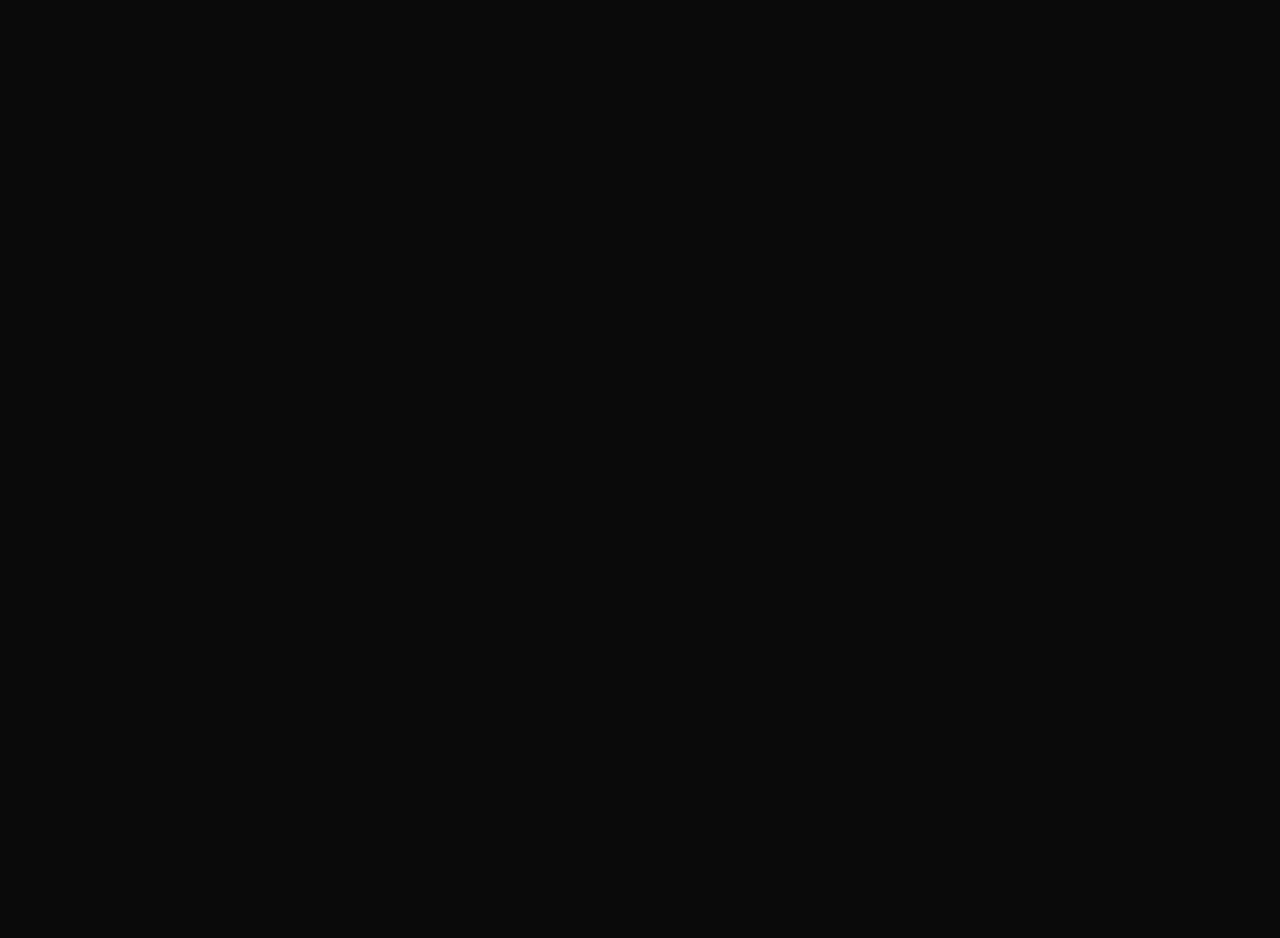
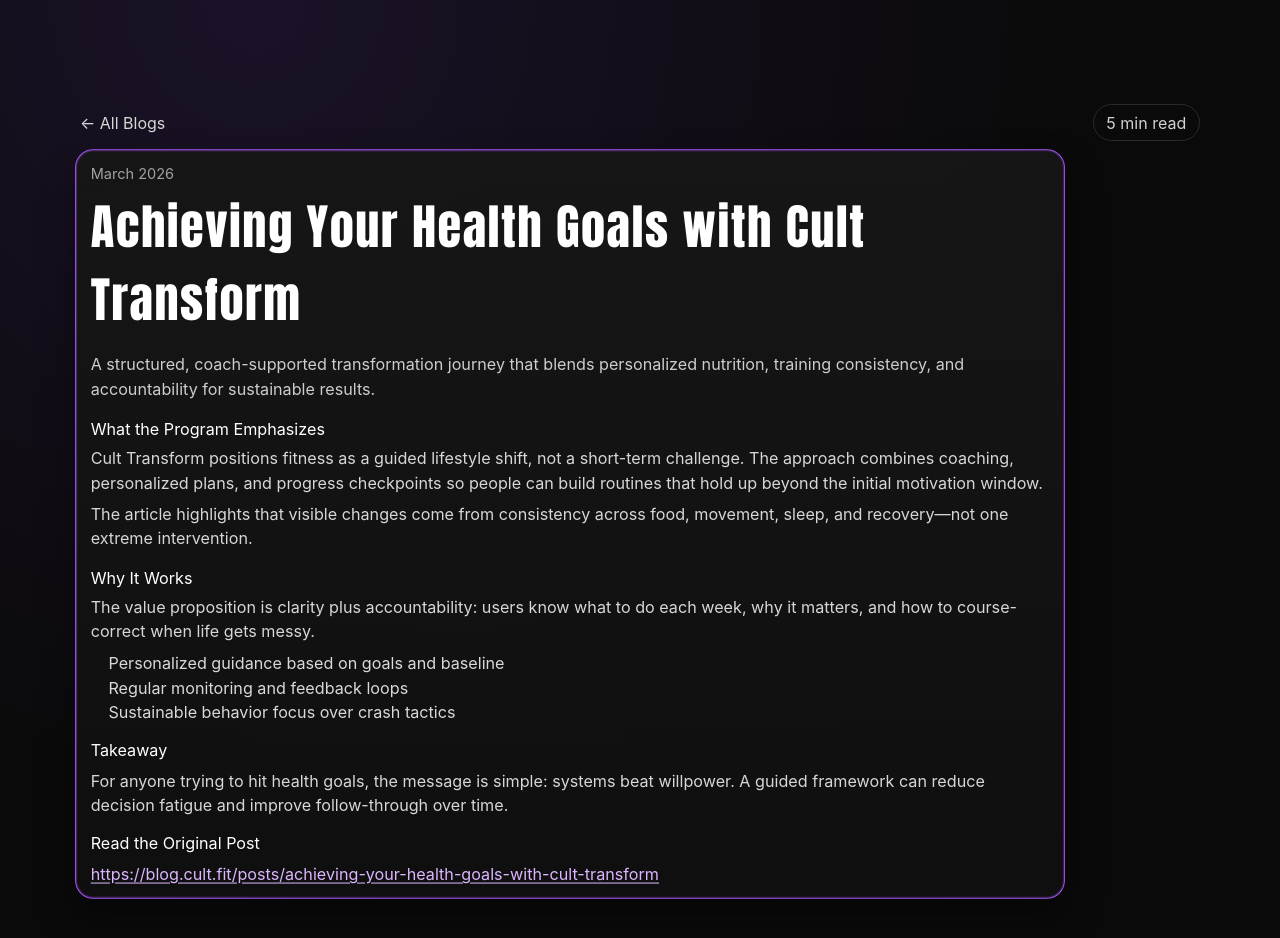
Before and after one commit to ArihantRawat/arihant-portfolio, a Next.js app: page /blog/achieving-your-health-goals-with-cult-transform in a window 1280 px wide. Before the commit this address had no page. Shown: the top 938 px of the page. Before the commit the page ends 800 px from the top, so only its background shows below. Built offline with nearby package versions, Linux system fonts and the light colour scheme.

Commit message:
Enhance card borders/hover animations and update blog to 3 curated posts

```diff
--- a/src/app/blog/[slug]/page.tsx
+++ b/src/app/blog/[slug]/page.tsx
@@ -43,6 +43,15 @@ export default async function BlogPostPage({ params }: { params: Promise<{ slug:
                 ) : null}
               </section>
             ))}
+
+            {post.sourceUrl ? (
+              <section className="blog-section">
+                <h3>Read the Original Post</h3>
+                <a className="blog-source-link" href={post.sourceUrl} target="_blank" rel="noreferrer">
+                  {post.sourceUrl}
+                </a>
+              </section>
+            ) : null}
           </div>
         </article>
       </div>
--- a/src/app/blog/posts.ts
+++ b/src/app/blog/posts.ts
@@ -4,6 +4,7 @@ export type BlogPost = {
   summary: string;
   readTime: string;
   date: string;
+  sourceUrl?: string;
   content: {
     heading: string;
     paragraphs: string[];
@@ -16,81 +17,127 @@ export const blogPosts: BlogPost[] = [
     slug: "operation-water-cinelytic",
     title: "Operation Water: How Cinelytic Can Fit Into the Industry",
     summary:
-      "How we reframed an AI-heavy analytics product into a user-trusted, workflow-friendly decision support tool.",
-    readTime: "8 min read",
+      "How we reframed an AI-heavy analytics product into a workflow-first decision-support experience that creative and business teams can trust.",
+    readTime: "9 min read",
     date: "March 2026",
     content: [
       {
-        heading: "Problem",
+        heading: "Context",
         paragraphs: [
-          "Cinelytic had useful data outputs, but adoption was slower than expected. Teams said workflows felt unfamiliar and the AI-first framing created resistance, especially in creative functions.",
-          "The real issue was not lack of analytics. It was trust, control, and fit with the way teams already worked.",
+          "Cinelytic had strong analytical depth and compelling model outputs, but broad adoption remained lower than expected. Product teams were seeing curiosity during demos, followed by hesitation in day-to-day use.",
+          "The hesitation was not about whether forecasting mattered. It was about how the product fit inside existing workflows where financial logic, creative judgment, and stakeholder alignment all happen together.",
         ],
       },
       {
-        heading: "What We Did",
-        paragraphs: ["We ran a focused research sprint across industry stakeholders."],
+        heading: "Core Problem We Identified",
+        paragraphs: [
+          "The product often felt 'AI-first' in presentation, while users needed 'decision-first' experiences. Teams wanted guidance they could interrogate, tune, and defend in internal meetings.",
+          "Without visible assumptions and easy scenario control, users interpreted outputs as a black box. That reduced confidence, even when the numbers were directionally useful.",
+        ],
         bullets: [
-          "10 interviews across finance, forecasting, creative, and strategy",
-          "Coverage across 12 companies",
-          "Secondary research on forecasting and AI adoption behavior",
+          "Trust gap: recommendations felt opaque",
+          "Control gap: teams could not quickly tune assumptions",
+          "Workflow gap: insights were not packaged for planning rituals",
         ],
       },
       {
-        heading: "Recommendation",
+        heading: "Research and Validation",
         paragraphs: [
-          "We proposed a comps-first product strategy with lower friction entry, modular controls, and predictive-analysis positioning.",
-          "The goal was simple: make the product feel familiar, controllable, and useful before trying to transform behavior.",
+          "We ran a focused discovery sprint across key personas to map where confidence dropped and what artifacts were actually needed to move decisions forward.",
+        ],
+        bullets: [
+          "10 stakeholder interviews across finance, strategy, and creative roles",
+          "Signals gathered from 12 companies and adjacent forecasting workflows",
+          "Secondary analysis on AI adoption behavior in high-judgment teams",
+        ],
+      },
+      {
+        heading: "Product Direction",
+        paragraphs: [
+          "We recommended repositioning Cinelytic as a predictive decision-support platform, not an AI replacement layer. The entry point should feel familiar (comps-style and scenario workflows), while still exposing the predictive depth underneath.",
+          "The strategy focused on progressive confidence: let users start with known references, then layer advanced predictive scenarios when they are ready.",
+        ],
+        bullets: [
+          "Comps-first onboarding to lower initial friction",
+          "Modular controls for assumptions and what-if simulations",
+          "Clear model rationale and comparison views for stakeholder alignment",
+        ],
+      },
+      {
+        heading: "Expected Outcome",
+        paragraphs: [
+          "This direction improves activation and repeat usage by aligning with how teams already make calls under uncertainty. It also supports better cross-functional conversations, because outputs become easier to explain and debate.",
+          "The goal was not to make AI louder. It was to make decisions faster, clearer, and more collaborative.",
         ],
       },
     ],
   },
   {
-    slug: "designing-for-user-trust-in-ai-products",
-    title: "Designing for User Trust in AI Products",
+    slug: "achieving-your-health-goals-with-cult-transform",
+    title: "Achieving Your Health Goals with Cult Transform",
     summary:
-      "A practical framework for building AI features users trust: transparent inputs, controllable outputs, and clear decision boundaries.",
+      "A structured, coach-supported transformation journey that blends personalized nutrition, training consistency, and accountability for sustainable results.",
     readTime: "5 min read",
     date: "March 2026",
+    sourceUrl: "https://blog.cult.fit/posts/achieving-your-health-goals-with-cult-transform",
     content: [
       {
-        heading: "Why Trust Breaks",
+        heading: "What the Program Emphasizes",
         paragraphs: [
-          "Most AI products fail adoption not because models are weak, but because users cannot understand or control how decisions are made.",
+          "Cult Transform positions fitness as a guided lifestyle shift, not a short-term challenge. The approach combines coaching, personalized plans, and progress checkpoints so people can build routines that hold up beyond the initial motivation window.",
+          "The article highlights that visible changes come from consistency across food, movement, sleep, and recovery—not one extreme intervention.",
         ],
       },
       {
-        heading: "What Works",
-        paragraphs: ["Trust improves when users can inspect assumptions and adjust parameters."],
+        heading: "Why It Works",
+        paragraphs: [
+          "The value proposition is clarity plus accountability: users know what to do each week, why it matters, and how to course-correct when life gets messy.",
+        ],
         bullets: [
-          "Show what inputs matter",
-          "Provide what-if controls",
-          "Position output as support, not replacement",
+          "Personalized guidance based on goals and baseline",
+          "Regular monitoring and feedback loops",
+          "Sustainable behavior focus over crash tactics",
+        ],
+      },
+      {
+        heading: "Takeaway",
+        paragraphs: [
+          "For anyone trying to hit health goals, the message is simple: systems beat willpower. A guided framework can reduce decision fatigue and improve follow-through over time.",
         ],
       },
     ],
   },
   {
-    slug: "from-feature-requests-to-user-centric-roadmaps",
-    title: "From Feature Requests to User-Centric Roadmaps",
+    slug: "flutter",
+    title: "Flutter: Building Cross-Platform Experiences Faster",
     summary:
-      "How to convert noisy requests into roadmaps that prioritize real user pain and measurable product outcomes.",
-    readTime: "6 min read",
+      "A practical look at Flutter’s value for product teams: one codebase, rapid UI iteration, and consistent app quality across platforms.",
+    readTime: "4 min read",
     date: "March 2026",
+    sourceUrl: "https://blog.cult.fit/posts/flutter",
     content: [
       {
-        heading: "The Common Mistake",
+        heading: "What Flutter Enables",
         paragraphs: [
-          "Teams often prioritize the loudest request instead of the highest user impact problem.",
+          "The post frames Flutter as a speed and consistency layer for teams shipping to multiple platforms. Instead of splitting efforts early, teams can move faster with a unified development experience while preserving polished UI behavior.",
+          "This shortens feedback cycles between product, design, and engineering—especially useful when experimenting with flows and refining UX details.",
         ],
       },
       {
-        heading: "A Better Process",
-        paragraphs: ["I use a simple sequence to keep roadmaps user-centered."],
+        heading: "Product Impact",
+        paragraphs: [
+          "For product organizations, the real win is iteration velocity. Teams can validate ideas quickly, maintain design consistency, and reduce duplicated effort.",
+        ],
         bullets: [
-          "Map requests to user jobs",
-          "Quantify pain and frequency",
-          "Prioritize outcomes before features",
+          "Faster prototypes and feature rollouts",
+          "Shared UI language across iOS and Android",
+          "Lower coordination overhead for multi-platform delivery",
+        ],
+      },
+      {
+        heading: "Takeaway",
+        paragraphs: [
+          "Flutter is most useful when teams prioritize speed-to-learning and cohesive user experience across devices. It helps convert product ideas into testable reality with less fragmentation.",
         ],
       },
     ],
--- a/src/app/globals.css
+++ b/src/app/globals.css
@@ -50,18 +50,36 @@ a { color: var(--text); text-decoration: none; }
 .section-title { font-family: Anton, Impact, sans-serif; letter-spacing: .03em; font-size: clamp(1.8rem, 5vw, 3rem); margin: 0 0 1rem; }
 .section-head { display: flex; align-items: center; justify-content: space-between; margin-bottom: 1rem; }
 .card {
-  border: 1px solid #262626;
+  position: relative;
+  overflow: hidden;
+  border: 0.8px solid #2b2b2b;
   border-radius: 18px;
   padding: 1.1rem;
   background: linear-gradient(180deg, rgba(24,24,24,.92), rgba(17,17,17,.92));
   margin-bottom: .9rem;
   box-shadow: 0 10px 24px rgba(0,0,0,.25);
-  transition: transform .28s ease, border-color .28s ease, box-shadow .28s ease;
+  transition: transform .3s ease, border-color .3s ease, box-shadow .3s ease;
 }
-.card:hover {
-  transform: translateY(-4px);
-  border-color: #3a2a52;
-  box-shadow: 0 16px 30px rgba(0,0,0,.33);
+.card::before {
+  content: "";
+  position: absolute;
+  inset: 0;
+  border-radius: inherit;
+  pointer-events: none;
+  border: 1px solid transparent;
+  background: linear-gradient(120deg, rgba(168,85,247,.05) 0%, rgba(168,85,247,.65) 20%, rgba(168,85,247,.05) 40%, rgba(168,85,247,.45) 60%, rgba(168,85,247,.05) 100%) border-box;
+  background-size: 220% 220%;
+  -webkit-mask: linear-gradient(#fff 0 0) padding-box, linear-gradient(#fff 0 0);
+  -webkit-mask-composite: xor;
+  mask-composite: exclude;
+  opacity: .55;
+  animation: borderSweep 5.5s linear infinite;
+}
+.card:hover,
+.card:focus-within {
+  transform: translateY(-6px) scale(1.01);
+  border-color: #4a3270;
+  box-shadow: 0 18px 34px rgba(0,0,0,.36), 0 0 0 1px rgba(168,85,247,.16) inset;
 }
 .card a { color: var(--accent); }
 .project-grid h3 { font-size: 1.32rem; line-height: 1.3; margin: .1rem 0 .35rem; }
@@ -99,13 +117,44 @@ ul { margin: .1rem 0 .7rem 1.1rem; color: #d9d9d9; }
 .blog-pill { border: 1px solid #2a2a2a; border-radius: 999px; padding: .35rem .8rem; color: #d2d2d2; }
 .blog-title-wrap { margin-bottom: 1.2rem; }
 .blog-grid { display: grid; gap: .9rem; justify-items: start; grid-template-columns: repeat(auto-fit, minmax(280px, 1fr)); }
-.blog-card { border: 1px solid #272727; border-radius: 18px; background: linear-gradient(180deg, rgba(22,22,22,.95), rgba(15,15,15,.95)); padding: .78rem .9rem; max-width: 760px; transition: border-color .25s ease, transform .25s ease, max-width .3s ease; display: block; }
+.blog-card {
+  position: relative;
+  overflow: hidden;
+  border: 0.8px solid #2a2a2a;
+  border-radius: 18px;
+  background: linear-gradient(180deg, rgba(22,22,22,.95), rgba(15,15,15,.95));
+  padding: .78rem .9rem;
+  max-width: 760px;
+  transition: border-color .28s ease, transform .28s ease, max-width .3s ease, box-shadow .28s ease;
+  display: block;
+}
+.blog-card::before {
+  content: "";
+  position: absolute;
+  inset: 0;
+  border-radius: inherit;
+  pointer-events: none;
+  border: 1px solid transparent;
+  background: linear-gradient(130deg, rgba(168,85,247,.05) 0%, rgba(168,85,247,.7) 22%, rgba(168,85,247,.05) 44%, rgba(168,85,247,.5) 66%, rgba(168,85,247,.05) 100%) border-box;
+  background-size: 220% 220%;
+  -webkit-mask: linear-gradient(#fff 0 0) padding-box, linear-gradient(#fff 0 0);
+  -webkit-mask-composite: xor;
+  mask-composite: exclude;
+  opacity: .62;
+  animation: borderSweep 5.2s linear infinite;
+}
 .blog-card.small {
   max-width: 620px;
   width: min(620px, 100%);
   min-height: 170px;
 }
-.blog-card.open { border-color: var(--accent); max-width: 980px; transform: translateY(-2px); }
+.blog-card:hover,
+.blog-card:focus-visible {
+  transform: translateY(-6px) scale(1.01);
+  border-color: #4a3270;
+  box-shadow: 0 18px 34px rgba(0,0,0,.35), 0 0 0 1px rgba(168,85,247,.15) inset;
+}
+.blog-card.open { border-color: var(--accent); max-width: 980px; transform: translateY(-4px) scale(1.01); box-shadow: 0 20px 36px rgba(0,0,0,.36), 0 0 0 1px rgba(168,85,247,.2) inset; }
 .blog-card.full { max-width: 980px; }
 .blog-card-head { width: 100%; background: transparent; border: 0; color: inherit; display: flex; align-items: start; justify-content: space-between; gap: .6rem; text-align: left; cursor: pointer; }
 .blog-card h2 { margin: .35rem 0 0; font-size: 1.05rem; line-height: 1.35; }
@@ -129,6 +178,30 @@ ul { margin: .1rem 0 .7rem 1.1rem; color: #d9d9d9; }
 .blog-section { margin-top: .9rem; }
 .blog-section h3 { margin: 0 0 .35rem; color: #fff; }
 .blog-section p { color: #d7d7d7; margin: 0 0 .45rem; }
+.blog-source-link {
+  color: #dcb6ff;
+  text-decoration: underline;
+  text-underline-offset: 3px;
+  word-break: break-word;
+}
+
+@keyframes borderSweep {
+  0% {
+    background-position: 0% 50%;
+    opacity: .38;
+    filter: brightness(0.95);
+  }
+  50% {
+    background-position: 100% 50%;
+    opacity: .72;
+    filter: brightness(1.2);
+  }
+  100% {
+    background-position: 0% 50%;
+    opacity: .38;
+    filter: brightness(0.95);
+  }
+}
 
 @media (min-width: 900px) {
   .hero { grid-template-columns: 1.25fr .75fr; }
```
